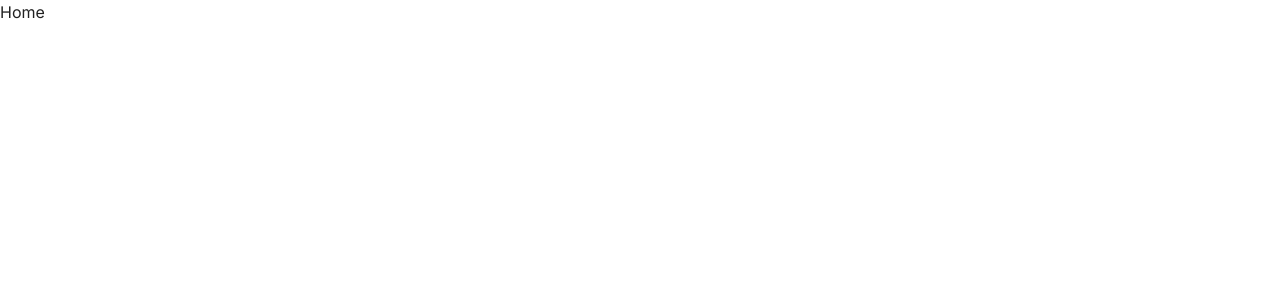
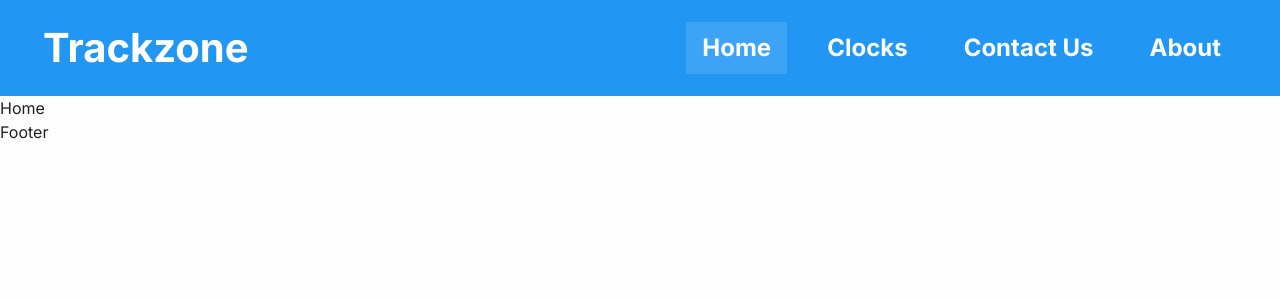
Before and after one commit to asynctushar/trackzone, a React (Vite) app: page / in a window 1280 px wide. Shown: the top 300 px of the page. Built offline with nearby package versions, Linux system fonts and the light colour scheme.

Commit message:
feat: customized button & container component and navbar developed

```diff
--- a/src/App.jsx
+++ b/src/App.jsx
@@ -1,7 +1,22 @@
+import { Box } from "@mui/material";
 import { Outlet } from "react-router";
+import Navbar from "./components/layout/Navbar";
+import Footer from "./components/layout/Footer";
 
 const App = () => {
-	return <Outlet />;
+	return (
+		<Box
+			sx={(theme) => ({
+				background: theme.palette.brand.neutral[200],
+				width: "100%",
+				minHeight: "100vh",
+			})}
+		>
+			<Navbar />
+			<Outlet />
+			<Footer />
+		</Box>
+	);
 };
 
 export default App;
--- /dev/null
+++ b/src/components/layout/Footer.jsx
@@ -0,0 +1,7 @@
+import React from "react";
+
+const Footer = () => {
+	return <div>Footer</div>;
+};
+
+export default Footer;
--- /dev/null
+++ b/src/components/layout/NavLink.jsx
@@ -0,0 +1,35 @@
+import React from "react";
+import { NavLink as Link } from "react-router";
+import { Link as MuiLink } from "@mui/material";
+
+const NavLink = ({ link }) => {
+	return (
+		<MuiLink
+			component={Link}
+			to={link.path}
+			sx={{
+				fontSize: "h3.fontSize",
+				fontWeight: "h3.fontWeight",
+				color: "brand.neutral.200",
+				textDecoration: "none",
+				px: (theme) => theme.spacing(16),
+				py: (theme) => theme.spacing(8),
+				transition: "background-color 0.2s ease",
+				"&:hover": {
+					backgroundColor: "rgba(255, 255, 255, 0.10)",
+				},
+				"&:active": {
+					backgroundColor: "rgba(255, 255, 255, 0.15)",
+				},
+				"&.active": {
+					backgroundColor: "rgba(255, 255, 255, 0.12)",
+					color: "brand.primary.main",
+				},
+			}}
+		>
+			{link.label}
+		</MuiLink>
+	);
+};
+
+export default NavLink;
--- /dev/null
+++ b/src/components/layout/Navbar.jsx
@@ -0,0 +1,53 @@
+import React from "react";
+import { Box, Typography, Container } from "@mui/material";
+import NavLink from "./NavLink";
+
+const navLinks = [
+	{ label: "Home", path: "/" },
+	{ label: "Clocks", path: "/clocks" },
+	{ label: "Contact Us", path: "/contact-us" },
+	{ label: "About", path: "/about" },
+];
+
+const Navbar = () => {
+	return (
+		<Box
+			sx={{
+				backgroundColor: "brand.primary.500",
+			}}
+		>
+			<Container
+				sx={{
+					display: "flex",
+					alignItems: "center",
+					justifyContent: "space-between",
+					height: (theme) => theme.spacing(96),
+				}}
+			>
+				<Typography
+					variant="h1"
+					sx={{
+						color: "brand.neutral.100",
+					}}
+				>
+					Trackzone
+				</Typography>
+
+				<Box
+					sx={{
+						display: "flex",
+						justifyContent: "space-between",
+						alignItems: "center",
+						gap: (theme) => theme.spacing(24),
+					}}
+				>
+					{navLinks.map((link) => (
+						<NavLink link={link} key={link.path} />
+					))}
+				</Box>
+			</Container>
+		</Box>
+	);
+};
+
+export default Navbar;
--- a/src/theme/index.js
+++ b/src/theme/index.js
@@ -34,6 +34,44 @@ let theme = createTheme({
 		radius,
 		shadows,
 	},
+	components: {
+		MuiButton: {
+			styleOverrides: {
+				root: ({ theme }) => ({
+					padding: `${theme.spacing(12)} ${theme.spacing(24)}`,
+					borderRadius: theme.brand.radius.small,
+				}),
+			},
+			variants: [
+				{
+					props: { variant: "contained", color: "brandPrimary" },
+					style: ({ theme }) => ({
+						backgroundColor: theme.palette.brand.primary[500],
+						color: theme.palette.brand.neutral[100],
+						"&:hover": {
+							backgroundColor: theme.palette.brand.primary[600],
+						},
+					}),
+				},
+			],
+		},
+
+		MuiContainer: {
+			styleOverrides: {
+				root: ({ theme }) => ({
+					[theme.breakpoints.up("xl")]: {
+						paddingLeft: theme.spacing(120),
+						maxWidth: "100vw",
+						paddingRight: theme.spacing(120),
+					},
+					[theme.breakpoints.down("lg")]: {
+						paddingLeft: theme.spacing(24),
+						paddingRight: theme.spacing(24),
+					},
+				}),
+			},
+		},
+	},
 });
 
 export default theme;
```
